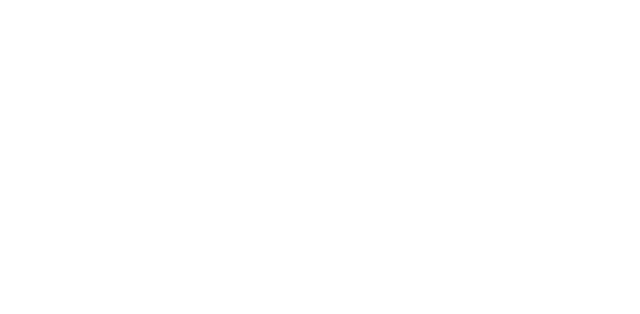
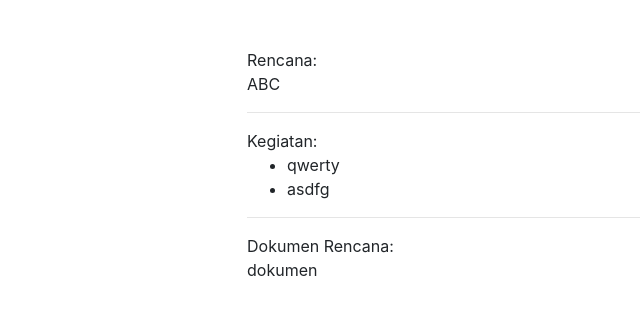
Before and after one commit to bungdanar/type-reducer-test, a React (Create React App) app: page /#/rencana in a window 1280 px wide. Shown: the top 314 px of the page, without its empty margins (88-728 px from the left). Built offline with nearby package versions, Linux system fonts and the light colour scheme.

Commit message:
Added rencana page

```diff
--- a/src/App.tsx
+++ b/src/App.tsx
@@ -11,6 +11,7 @@
 import FormPage from './pages/form/Form'
 
 import 'bootstrap/dist/css/bootstrap.min.css'
+import RencanaPage from './pages/rencana/Rencana'
 
 function App() {
   const defaulMaterialTheme = unstable_createMuiStrictModeTheme({
@@ -30,6 +31,7 @@
               <Route path="/" exact render={() => <Home />} />
               <Route path="/product" exact render={() => <ProductsPage />} />
               <Route path="/form" exact render={() => <FormPage />} />
+              <Route path="/rencana" exact render={() => <RencanaPage />} />
             </Switch>
           </HashRouter>
         </div>
--- a/src/pages/home/Home.tsx
+++ b/src/pages/home/Home.tsx
@@ -11,6 +11,9 @@
           <li>
             <Link to="/form">form</Link>
           </li>
+          <li>
+            <Link to="/rencana">rencana</Link>
+          </li>
         </ul>
       </div>
     </div>
--- /dev/null
+++ b/src/pages/rencana/Rencana.tsx
@@ -0,0 +1,69 @@
+import { useEffect, useReducer } from 'react'
+import {
+  dummyDokumenRencana,
+  dummyJenisPengawasanOptions,
+  dummyKegiatanList,
+  dummyRencana,
+} from './dummy-data'
+import { RencanaActionTypes } from './rencana-actions'
+import { initialRencanaState, rencanaReducer } from './rencana-reducer'
+
+export default function RencanaPage() {
+  const [rencanaState, dispatchRencana] = useReducer(
+    rencanaReducer,
+    initialRencanaState
+  )
+
+  const fetchInitialData = () => {
+    dispatchRencana({
+      type: RencanaActionTypes.FetchRequiredDataInit,
+    })
+
+    setTimeout(() => {
+      dispatchRencana({
+        type: RencanaActionTypes.FetchRequiredDataSucceed,
+        payload: {
+          rencanaData: dummyRencana,
+          kegiatanList: dummyKegiatanList,
+          jenisPengawasanOptions: dummyJenisPengawasanOptions,
+          dokumenRencana: dummyDokumenRencana,
+        },
+      })
+    }, 1000)
+  }
+
+  useEffect(() => {
+    fetchInitialData()
+  }, [])
+
+  return (
+    <div className="row justify-content-center">
+      <div className="col-sm-6">
+        {(function () {
+          if (rencanaState.loading) {
+            return <div style={{ textAlign: 'center' }}>Loading...</div>
+          }
+
+          return (
+            <>
+              <div>Rencana:</div>
+              <div>{rencanaState.rencanaData?.name}</div>
+              <hr />
+              <div>Kegiatan:</div>
+              <div>
+                <ul>
+                  {rencanaState.kegiatanList.map((k) => (
+                    <li key={k.id}>{k.name}</li>
+                  ))}
+                </ul>
+              </div>
+              <hr />
+              <div>Dokumen Rencana:</div>
+              <div>{rencanaState.dokumenRencana?.name}</div>
+            </>
+          )
+        })()}
+      </div>
+    </div>
+  )
+}
```
